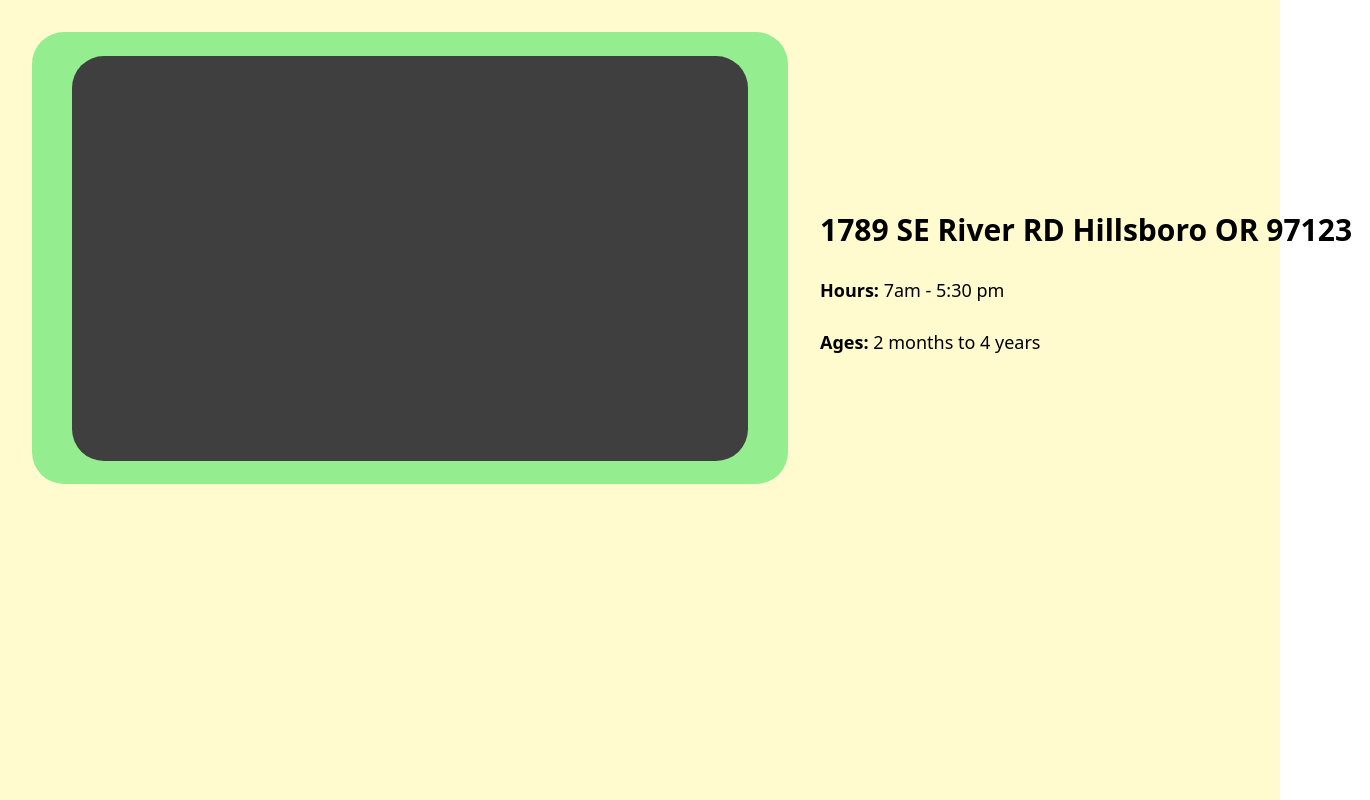
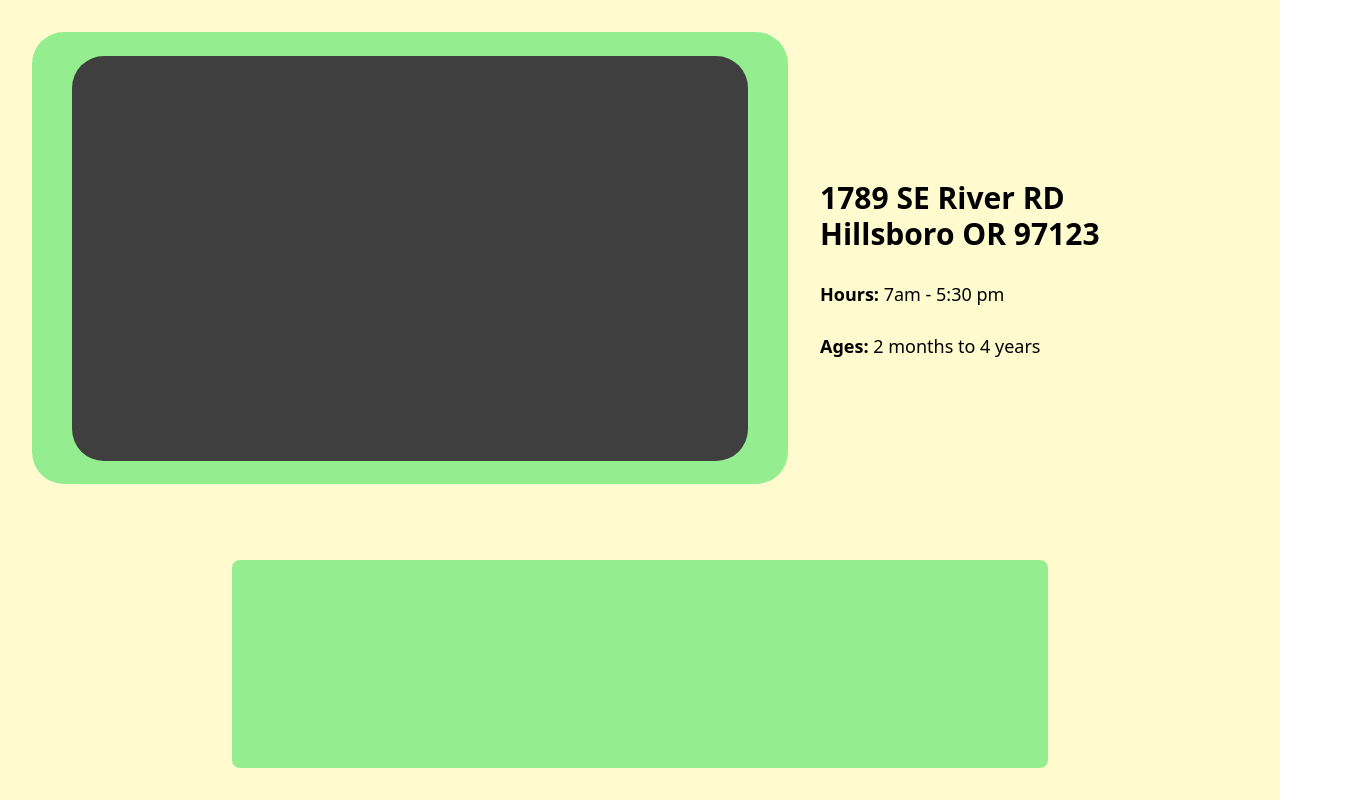
Before and after one commit to littleeinsteinchildcare/littleeinstein-frontend, a React (Vite) app: page / in a window 1280 px wide. Shown: the whole page, 1370 px wide, since content can reach past the window. Built offline with nearby package versions, Linux system fonts and the light colour scheme.

Commit message:
added slideshow component-no slide yet

```diff
--- a/src/pages/Homepage.tsx
+++ b/src/pages/Homepage.tsx
@@ -2,9 +2,9 @@ import outputonlinepngtools from "../assets/outputonlinepngtools.png";
 
 const Homepage = () => {
   return (
-    <div className="bg-[#FFFBCF] min-h-screen p-8 grid grid-flow-col gap-8">
+    <div className="bg-[#FFFBCF] min-h-screen max-w-screen p-8 grid grid-flow-col gap-8 overflow-x-hidden">
       {/*Location picture component*/}
-      <div className="bg-[#94EE8F] max-h-[452px] w-[756px] p-6 rounded-4xl flex items-center max-w-[756px]">
+      <div className="bg-[#94EE8F] max-h-[452px] w-[756px] p-6 rounded-4xl flex items-center max-w-[756px] col-start-1 col-end-3">
         <div className="p-4">
           <img
             src={outputonlinepngtools}
@@ -14,7 +14,7 @@ const Homepage = () => {
         </div>
       </div>
       {/*Side text */}
-      <div className="min-w-[550px] pt-45 pb-45">
+      <div className="pt-37 pb-35">
         <p className="text-black text-3xl font-semibold pb-5">
           1789 SE River RD Hillsboro OR 97123
         </p>
@@ -25,6 +25,8 @@ const Homepage = () => {
           <strong>Ages:</strong> 2 months to 4 years
         </p>
       </div>
+      {/*slideshow*/}
+      <div className="bg-[#94EE8F] min-h-[200px] p-6 rounded-lg col-start-1 col-end-7 items-center justify-center mx-50"></div>
     </div>
   );
 };
```
